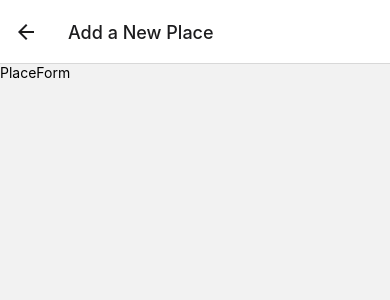
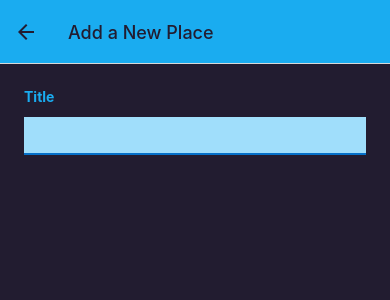
Before and after one commit to sdarnadeem/favorite-places, a React Native app: screen /AddPlace in a window 390 px wide. Shown: the top 300 px of the page. Built offline with nearby package versions, Linux system fonts and the light colour scheme.

Commit message:
add styling to place form

```diff
--- a/Navigation.js
+++ b/Navigation.js
@@ -1,6 +1,7 @@
 import { NavigationContainer } from "@react-navigation/native";
 import { createNativeStackNavigator } from "@react-navigation/native-stack";
 import IconButton from "./components/ui/IconButton";
+import Colors from "./constants/colors";
 import AddPlace from "./screens/AddPlace";
 import AllPlaces from "./screens/AllPlaces";
 
@@ -9,7 +10,13 @@
 export default function Navigation() {
   return (
     <NavigationContainer>
-      <Stack.Navigator>
+      <Stack.Navigator
+        screenOptions={{
+          headerStyle: { backgroundColor: Colors.primary500 },
+          headerTintColor: Colors.gray700,
+          contentStyle: { backgroundColor: Colors.gray700 },
+        }}
+      >
         <Stack.Screen
           name="AllPlaces"
           component={AllPlaces}
--- a/components/places/PlaceForm.js
+++ b/components/places/PlaceForm.js
@@ -1,14 +1,47 @@
-import { StyleSheet, Text, View } from "react-native";
-import React from "react";
+import { ScrollView, StyleSheet, Text, TextInput, View } from "react-native";
+import React, { useState } from "react";
+
+import Colors from "../../constants/colors";
 
 const PlaceForm = () => {
+  const [enteredTitle, setEnteredTitle] = useState("");
+
+  function changeTitleHandler(title) {
+    setEnteredTitle(title);
+  }
   return (
-    <View>
-      <Text>PlaceForm</Text>
-    </View>
+    <ScrollView style={styles.form}>
+      <View style={styles.container}>
+        <Text style={styles.label}>Title</Text>
+        <TextInput
+          style={styles.input}
+          value={enteredTitle}
+          onChangeText={changeTitleHandler}
+        />
+      </View>
+    </ScrollView>
   );
 };
 
 export default PlaceForm;
 
-const styles = StyleSheet.create({});
+const styles = StyleSheet.create({
+  form: {
+    flex: 1,
+    padding: 24,
+  },
+  label: {
+    fontWeight: "bold",
+    marginBottom: 4,
+    color: Colors.primary500,
+  },
+  input: {
+    marginVertical: 8,
+    paddingHorizontal: 4,
+    paddingVertical: 8,
+    fontSize: 16,
+    borderBottomColor: Colors.primary700,
+    borderBottomWidth: 2,
+    backgroundColor: Colors.primary100,
+  },
+});
--- a/components/places/PlacesList.js
+++ b/components/places/PlacesList.js
@@ -1,6 +1,7 @@
 import { FlatList, StyleSheet, Text, View } from "react-native";
 import React from "react";
 import PlaceItem from "./PlaceItem";
+import Colors from "../../constants/colors";
 
 const PlacesList = ({ places }) => {
   if (!places || !places.length === 0) {
@@ -33,5 +34,6 @@
   },
   fallbackText: {
     fontSize: 16,
+    color: Colors.primary200,
   },
 });
--- a/constants/colors.js
+++ b/constants/colors.js
@@ -1,4 +1,4 @@
-export const Colors = {
+const Colors = {
   primary50: "#cfeffd",
   primary100: "#a0defb",
   primary200: "#77cff8",
@@ -9,3 +9,5 @@
   accent500: "#e6b30b",
   gray700: "#221c30",
 };
+
+export default Colors;
```
